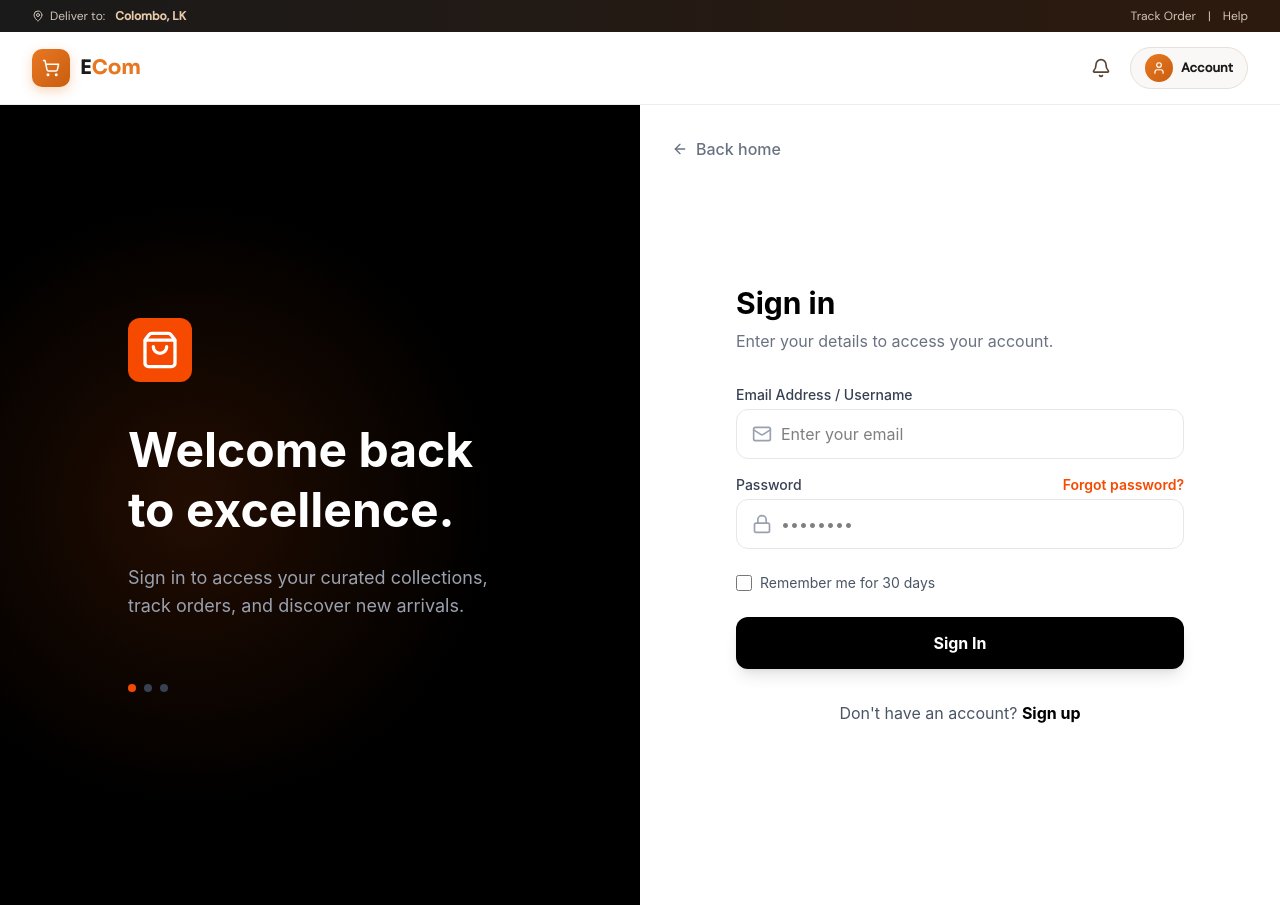
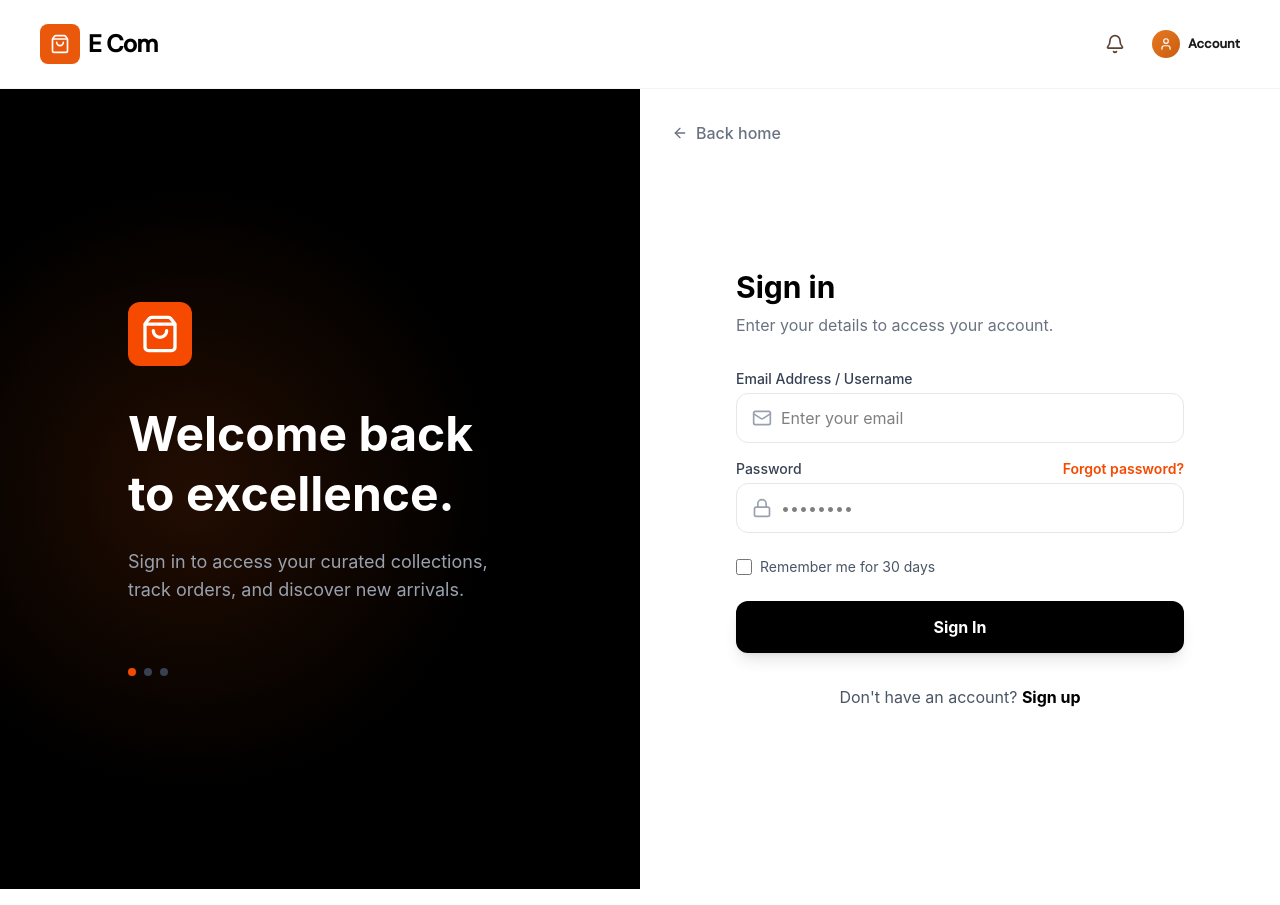
Before and after one commit to jeewa-hash/Secure-cloud-native-ecommerce, a React app in the folder Frontend/: page /login in a window 1280 px wide. Built offline with nearby package versions, Linux system fonts and the light colour scheme; the HTML template or start-up script is replaced by a standard one.

Commit message:
Header fix

```diff
--- a/Frontend/src/App.jsx
+++ b/Frontend/src/App.jsx
@@ -1,4 +1,4 @@
-import { BrowserRouter as Router, Routes, Route } from 'react-router-dom';
+import { BrowserRouter as Router, Routes, Route, useLocation } from 'react-router-dom';
 import LandingPage from './pages/LandingPage';
 import Login from './pages/Login';
 import Register from './pages/Register';
@@ -18,8 +18,18 @@ import './App.css';
 function App() {
   return (
     <Router>
+      <AppContent />
+    </Router>
+  );
+}
+
+function AppContent() {
+  const { pathname } = useLocation();
+
+  return (
+    <>
       <Toaster position="top-right" reverseOrder={false} />
-      <Header />
+      {pathname !== '/' && <Header />}
       <Routes>
         {/* Public Routes (Accessible only if NOT logged in) */}
         <Route element={<PublicRoute />}>
@@ -52,7 +62,7 @@ function App() {
           <Route path="/notifications" element={<NotificationPage />} />
         </Route>
       </Routes>
-    </Router>
+    </>
   );
 }
 
--- a/Frontend/src/shared/header.jsx
+++ b/Frontend/src/shared/header.jsx
@@ -1,7 +1,7 @@
 // Header.jsx — with "View all notifications" link
 
 import React, { useState, useRef, useEffect } from 'react';
-import { ShoppingCart, Bell, User, MapPin, ArrowRight } from 'lucide-react';
+import { ShoppingBag, Bell, User, ArrowRight } from 'lucide-react';
 import { useNavigate } from 'react-router-dom';
 import { io } from 'socket.io-client';
 import axios from 'axios';
@@ -115,18 +115,13 @@ const Header = () => {
     <>
       <style>{`
         @import url('https://fonts.googleapis.com/css2?family=Sora:wght@400;600;700&family=DM+Sans:wght@400;500&display=swap');
-        .ecom-header { font-family:'DM Sans',sans-serif; background:#fff; border-bottom:1px solid #f0ece8; position:sticky; top:0; z-index:100; }
-        .ecom-topbar { background:linear-gradient(90deg,#1a1a1a,#2d1a0e); padding:7px 32px; display:flex; justify-content:space-between; align-items:center; }
-        .ecom-topbar-left { color:#d1c4b8; font-size:12px; display:flex; align-items:center; gap:6px; }
-        .ecom-topbar-right { color:#d1c4b8; font-size:12px; display:flex; gap:12px; align-items:center; }
-        .ecom-topbar-right span { cursor:pointer; transition:color .2s; }
-        .ecom-topbar-right span:hover { color:#e87722; }
-        .ecom-main { padding:0 32px; height:72px; display:flex; align-items:center; gap:16px; }
-        .ecom-logo { display:flex; align-items:center; gap:10px; text-decoration:none; }
-        .ecom-logo-icon { width:38px; height:38px; background:linear-gradient(135deg,#e87722,#c95e10); border-radius:10px; display:flex; align-items:center; justify-content:center; box-shadow:0 4px 12px rgba(232,119,34,.3); }
-        .ecom-logo-text { font-family:'Sora',sans-serif; font-size:20px; font-weight:700; color:#1a1a1a; }
-        .ecom-logo-text span { color:#e87722; }
-        .ecom-actions { margin-left:auto; display:flex; align-items:center; gap:8px; }
+        .ecom-header { font-family:'DM Sans',sans-serif; background:rgba(255,255,255,.9); backdrop-filter:blur(12px); border-bottom:1px solid #f3f4f6; position:sticky; top:0; z-index:100; }
+        .ecom-main { padding:0 40px; height:88px; display:flex; align-items:center; gap:16px; }
+        .ecom-logo { display:flex; align-items:center; gap:8px; text-decoration:none; }
+        .ecom-logo-icon { width:40px; height:40px; background:#ea580c; border-radius:8px; display:flex; align-items:center; justify-content:center; }
+        .ecom-logo-text { font-size:24px; font-weight:700; letter-spacing:-.8px; color:#000; }
+        .ecom-logo-text span { color:#000; }
+        .ecom-actions { margin-left:auto; display:flex; align-items:center; gap:16px; }
         .ecom-icon-btn { width:42px; height:42px; border-radius:12px; border:none; background:transparent; display:flex; align-items:center; justify-content:center; cursor:pointer; color:#5a4535; position:relative; transition:all .2s; }
         .ecom-icon-btn:hover { background:#fff4ec; color:#e87722; }
         .ecom-badge { position:absolute; top:5px; right:5px; min-width:18px; height:18px; background:#e87722; color:#fff; font-size:10px; font-weight:700; border-radius:50%; display:flex; align-items:center; justify-content:center; border:2px solid #fff; padding:0 3px; font-family:'Sora',sans-serif; }
@@ -149,26 +144,16 @@ const Header = () => {
         .notif-footer { padding:12px 18px; border-top:1px solid #f5f0ea; background:#fdfaf8; }
         .notif-view-all { display:flex; align-items:center; justify-content:center; gap:6px; width:100%; padding:9px; border-radius:10px; border:1.5px solid #e8e0d8; background:white; font-family:'DM Sans',sans-serif; font-size:13px; font-weight:600; color:#4a3728; cursor:pointer; transition:all .2s; }
         .notif-view-all:hover { border-color:#e87722; color:#e87722; background:#fff4ec; }
-        .ecom-user-pill { display:flex; align-items:center; gap:8px; padding:6px 14px; border-radius:40px; border:1.5px solid #e8e0d8; background:#faf8f6; cursor:pointer; transition:border-color .2s; }
-        .ecom-user-pill:hover { border-color:#e87722; }
+        .ecom-user-pill { display:flex; align-items:center; gap:8px; padding:6px 0; border:none; background:transparent; cursor:pointer; }
+        .ecom-user-pill:hover { color:#ea580c; }
         .ecom-role-badge { font-size:9px; font-weight:700; background:#fff4ec; color:#e87722; padding:2px 6px; border-radius:10px; text-transform:uppercase; letter-spacing:.4px; }
       `}</style>
 
       <header className="ecom-header">
-        <div className="ecom-topbar">
-          <div className="ecom-topbar-left">
-            <MapPin size={12} />
-            Deliver to: <strong style={{ color: '#e8c9a8', marginLeft: 4 }}>Colombo, LK</strong>
-          </div>
-          <div className="ecom-topbar-right">
-            <span>Track Order</span><span>|</span><span>Help</span>
-          </div>
-        </div>
-
         <div className="ecom-main">
           <a className="ecom-logo" href="/">
-            <div className="ecom-logo-icon"><ShoppingCart size={18} color="white" /></div>
-            <span className="ecom-logo-text">E<span>Com</span></span>
+            <div className="ecom-logo-icon"><ShoppingBag size={20} color="white" /></div>
+            <span className="ecom-logo-text">E Com</span>
           </a>
 
           <div className="ecom-actions" ref={dropdownRef}>
```
Also changed, not shown: 1 other file (tests, documents, lock files or other folders).
